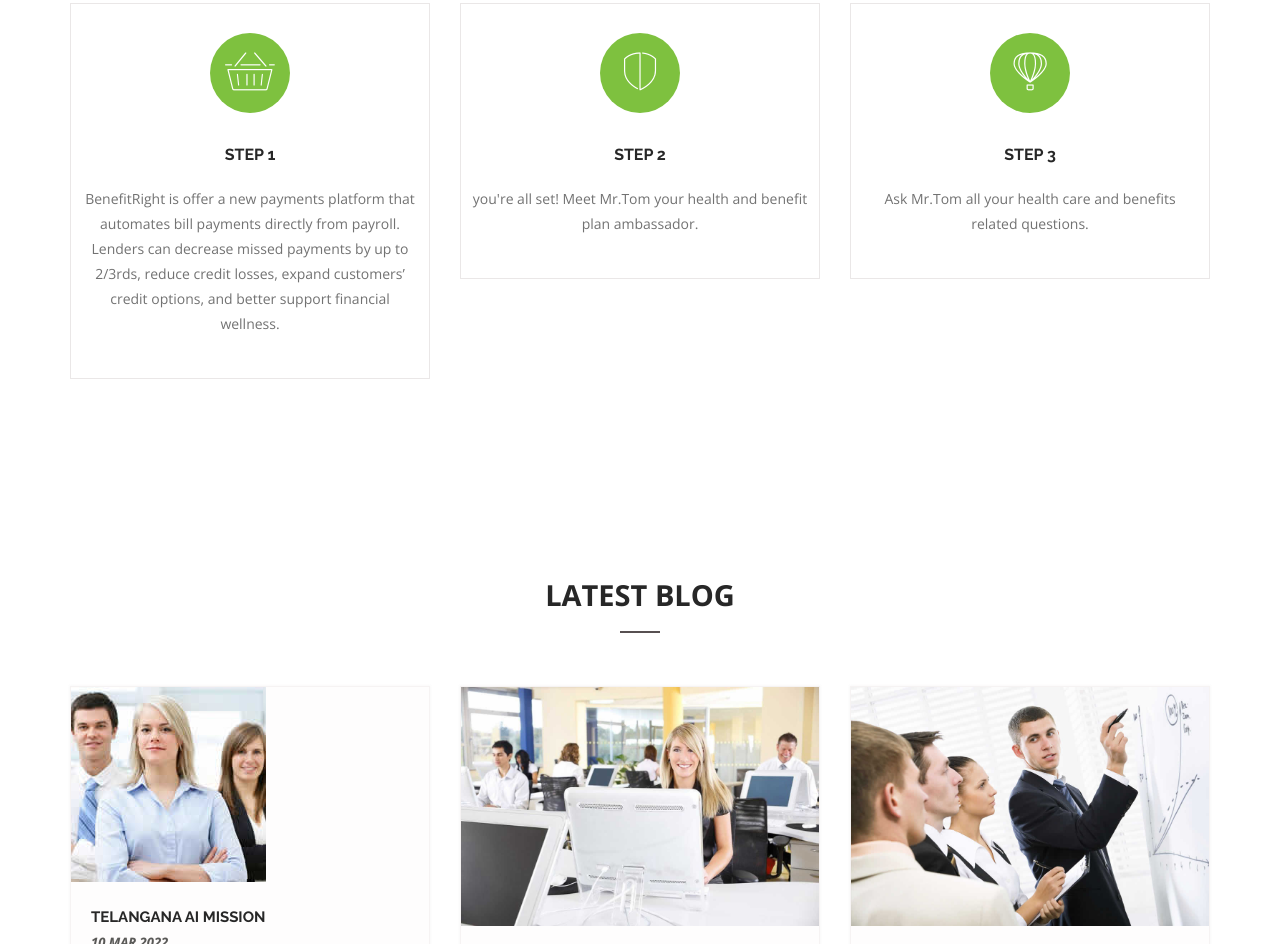
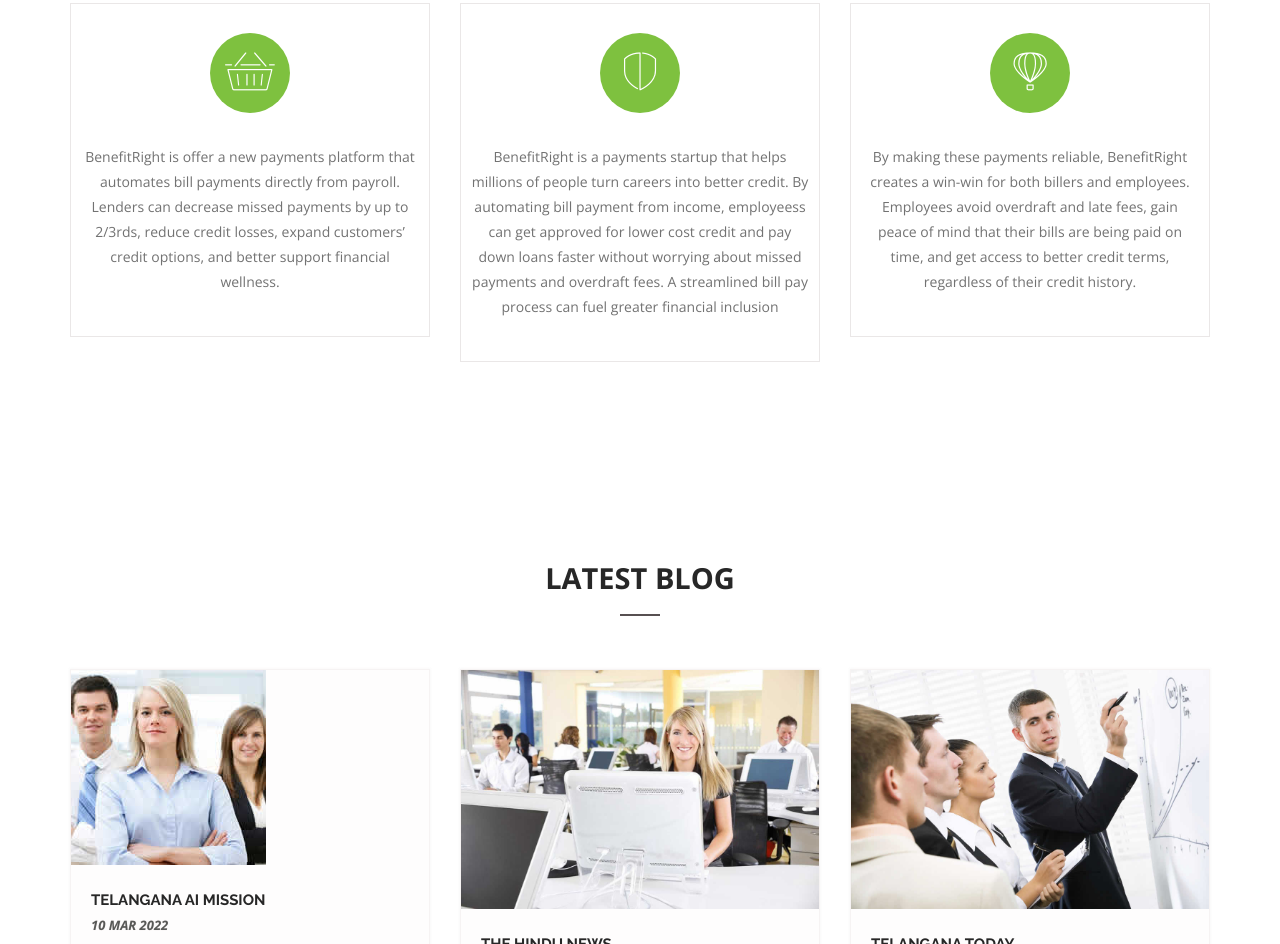
Before and after one commit to BenefitRight/BenefitRight.github.io, a plain HTML site: page index.html in a window 1280 px wide. Shown: the part 2572-3516 px from the top of the page. Drawn offline with nearby package versions, Linux system fonts and the light colour scheme.

Commit message:
Update index.html

```diff
--- a/index.html
+++ b/index.html
@@ -382,7 +382,7 @@
                    <div class="services-box">
                        <div class="services-icon"> <i class="icon-basket"></i> </div>
                        <div class="services-desc">
-                          <h4>Step 1</h4>
+                          <h4></h4>
                           <p>BenefitRight is offer a new payments platform that automates bill payments directly from payroll. Lenders can decrease missed payments by up to 2/3rds, reduce credit losses, expand customers’ credit options, and better support financial wellness.
                        </div>
                    </div>
@@ -394,8 +394,8 @@
                    <div class="services-box">
                        <div class="services-icon"> <i class="icon-shield"></i> </div>
                        <div class="services-desc">
-                          <h4>Step 2</h4>
-                          <p>you're all set! Meet Mr.Tom your health and benefit plan ambassador.
+                          <h4></h4>
+                          <p>BenefitRight is a payments startup that helps millions of people turn careers into better credit. By automating bill payment from income, employeess can get approved for lower cost credit and pay down loans faster without worrying about missed payments and overdraft fees. A streamlined bill pay process can fuel greater financial inclusion
                        </div>
                    </div>
                </div>
@@ -406,8 +406,8 @@
                    <div class="services-box">
                        <div class="services-icon"> <i class="icon-hotairballoon"></i> </div>
                        <div class="services-desc">
-                          <h4>Step 3</h4>
-                          <p>Ask Mr.Tom all your health care and benefits related questions.
+                          <h4></h4>
+                          <p>By making these payments reliable, BenefitRight creates a win-win for both billers and employees. Employees avoid overdraft and late fees, gain peace of mind that their bills are being paid on time, and get access to better credit terms, regardless of their credit history.
                        </div>
                    </div>
                </div>
```
